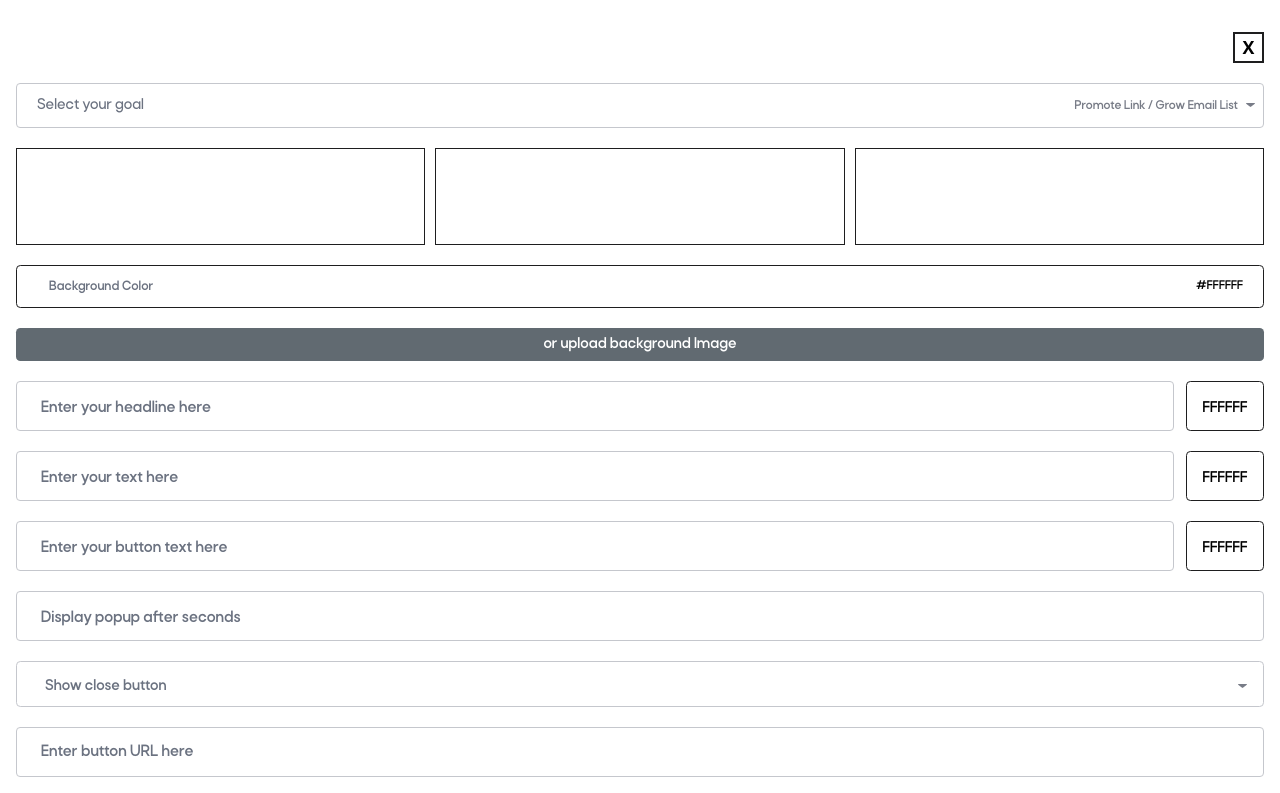
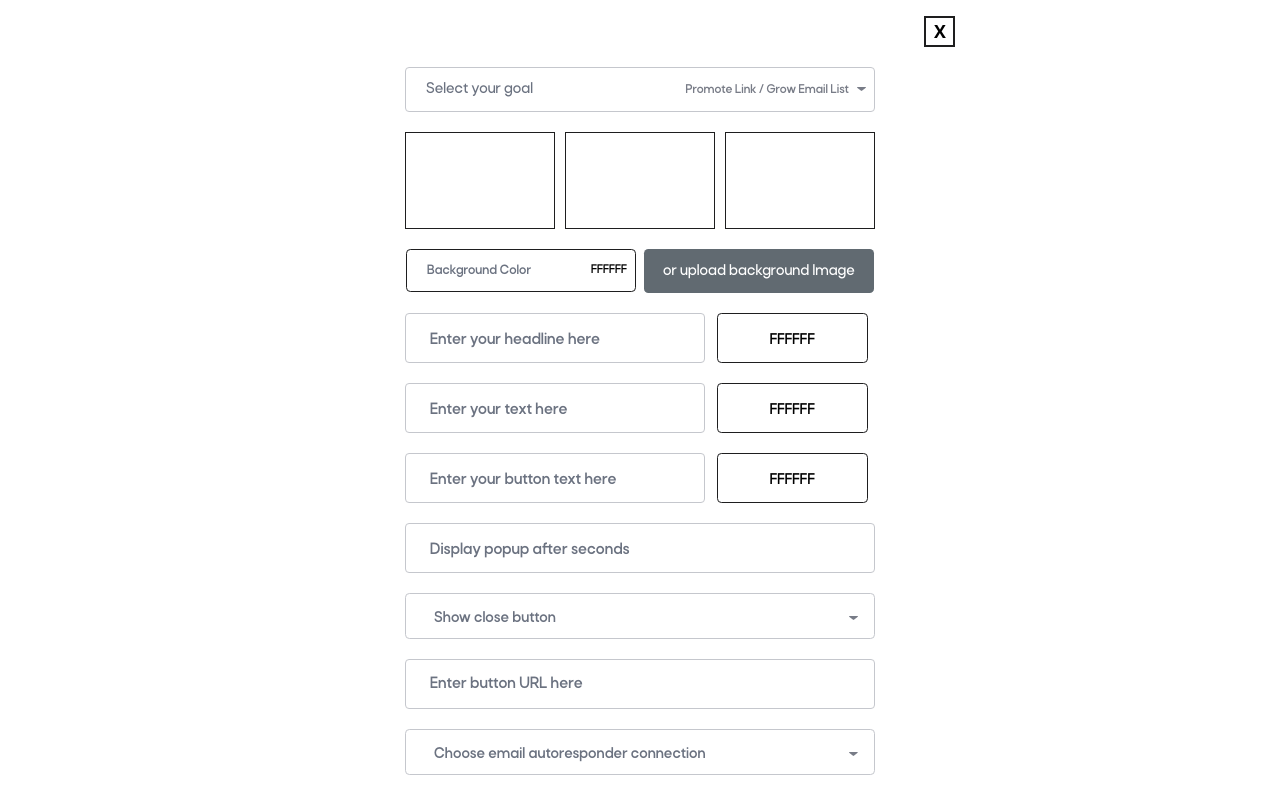
Before and after one commit to majidomore/next-tailwind-amber, a Next.js app: page /managecta2 in a window 1280 px wide. Shown: the top 793 px of the page. Built offline with nearby package versions, Linux system fonts and the light colour scheme; what tailwindcss-debug-screens would draw is missing.

Commit message:
AR Final commit

```diff
--- a/components/ManageCTA2.tsx
+++ b/components/ManageCTA2.tsx
@@ -7,34 +7,34 @@ type Props = {
 
 const ManageCTA2 = ({ name }: Props) => {
   return (
-    <div className="mt-5 space-y-5 mb-5">
+    <div className="mt-5 space-y-5 mb-5 w-full">
       <div className="flex space-x-3">
         <input
           type="text"
-          className="input"
+          className="input md:w-[300px]"
           placeholder="Enter your headline here"
         />
-        <span className="border-[0.87px] border-black rounded-[4.35px] w-[84px] flex justify-center items-center pt-1">
+        <span className="border-[0.87px] border-black rounded-[4.35px] w-[84px] md:w-[150.51px] flex justify-center items-center pt-1">
           <p className="font-rota_bold">FFFFFF</p>
         </span>
       </div>
       <div className="flex space-x-3">
         <input
           type="text"
-          className="input"
+          className="input md:w-[300px]"
           placeholder="Enter your text here"
         />
-        <span className="border-[0.87px] border-black rounded-[4.35px] w-[84px] flex justify-center items-center pt-1">
+        <span className="border-[0.87px] border-black rounded-[4.35px] w-[84px] md:w-[150.51px] flex justify-center items-center pt-1">
           <p className="font-rota_bold">FFFFFF</p>
         </span>
       </div>
       <div className="flex space-x-3">
         <input
           type="text"
-          className="input"
+          className="input md:w-[300px]"
           placeholder="Enter your button text here"
         />
-        <span className="border-[0.87px] border-black rounded-[4.35px] w-[84px] flex justify-center items-center pt-1">
+        <span className="border-[0.87px] border-black rounded-[4.35px] w-[84px] md:w-[150.51px] flex justify-center items-center pt-1">
           <p className="font-rota_bold">FFFFFF</p>
         </span>
       </div>
@@ -69,7 +69,7 @@ const ManageCTA2 = ({ name }: Props) => {
         placeholder=" Enter name to save this CTA"
         className="text-dark_grey font-rota_bold input pt-3"
       />
-      <button className="bg-light_indigo h-[51px] w-full rounded-[4.35px] text-indigo font-rota_bold text-[19.14px]">
+      <button className="bg-light_indigo h-[51px] w-full md:w-36 md:float-right rounded-[4.35px] text-indigo font-rota_bold text-[19.14px]">
         Save
       </button>
     </div>
--- a/pages/managecta2.tsx
+++ b/pages/managecta2.tsx
@@ -5,8 +5,9 @@ import ManageCTA2 from "~/components/ManageCTA2";
 
 const ManageCta2: NextPage = () => {
   return (
-    <div className="container mx-auto p-4">
-      <div className="flex justify-end">
+    <div className="flex flex-col items-center">
+      <div className="flex flex-col items-center md:w-[469.8px] md:pb-96">
+        <div className="ml-auto sm:ml-0 sm:-mr-[600px]">
           <button className="border-2 border-black w-[31px] mt-4 font-bold text-[17.82px]">
             X
           </button>
@@ -24,21 +25,21 @@ const ManageCta2: NextPage = () => {
             <Down />
           </div>
         </div>
-      <div className="grid grid-cols-3 gap-[10px] h-[97px] mt-5">
+        <div className="grid grid-cols-3 gap-[10px] h-[97px] mt-5 w-full">
           <div className="border-[0.87px] border-black"></div>
           <div className="border-[0.87px] border-black"></div>
           <div className="border-[0.87px] border-black"></div>
         </div>
-      <div className="flex flex-col items-center justify-center">
-        <div className="flex items-center justify-between border-[0.87px] border-black rounded-[4.35px] mt-5 p-1 px-5 w-full">
+        <div className="flex flex-col md:flex-row items-center justify-center gap-2 w-full">
+          <div className="flex items-center justify-center border-[0.87px] border-black rounded-[4.35px] mt-5 p-1 md:pr-5 px-5 md:w-[230px] w-full">
             <input
               type="text"
               className="border-0 h-full font-rota_bold text-[13.92px]"
               placeholder="Background Color "
             />
-          <p className="text-[12.82px] font-rota_bold">#FFFFFF</p>
+            <p className="text-[12.82px] font-rota_bold">FFFFFF</p>
           </div>
-        <div className="mt-5 h-[33.06px] bg-nevada w-full flex items-center justify-center text-white font-rota_bold rounded-[4.35px]">
+          <div className="mt-5 h-[33.06px] md:h-11 bg-nevada w-full md:w-[230px] flex items-center justify-center text-white font-rota_semibold rounded-[4.35px] whitespace-nowrap">
             <input type="file" className="hidden w-full" id="upload-bg" />
             <label htmlFor="upload-bg" className="">
               or upload background Image
@@ -47,6 +48,7 @@ const ManageCta2: NextPage = () => {
         </div>
         <ManageCTA2 />
       </div>
+    </div>
   );
 };
 
```
Lines whose indentation alone changed are shown as unchanged.
